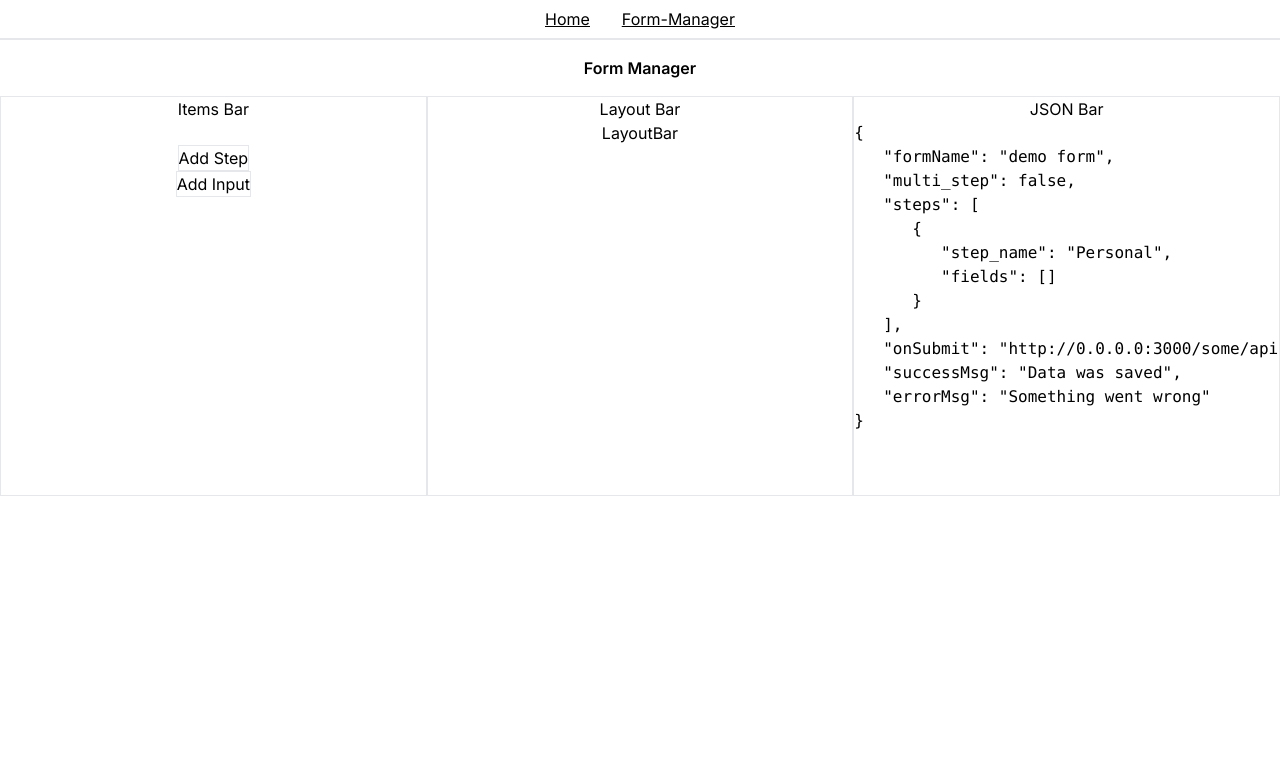
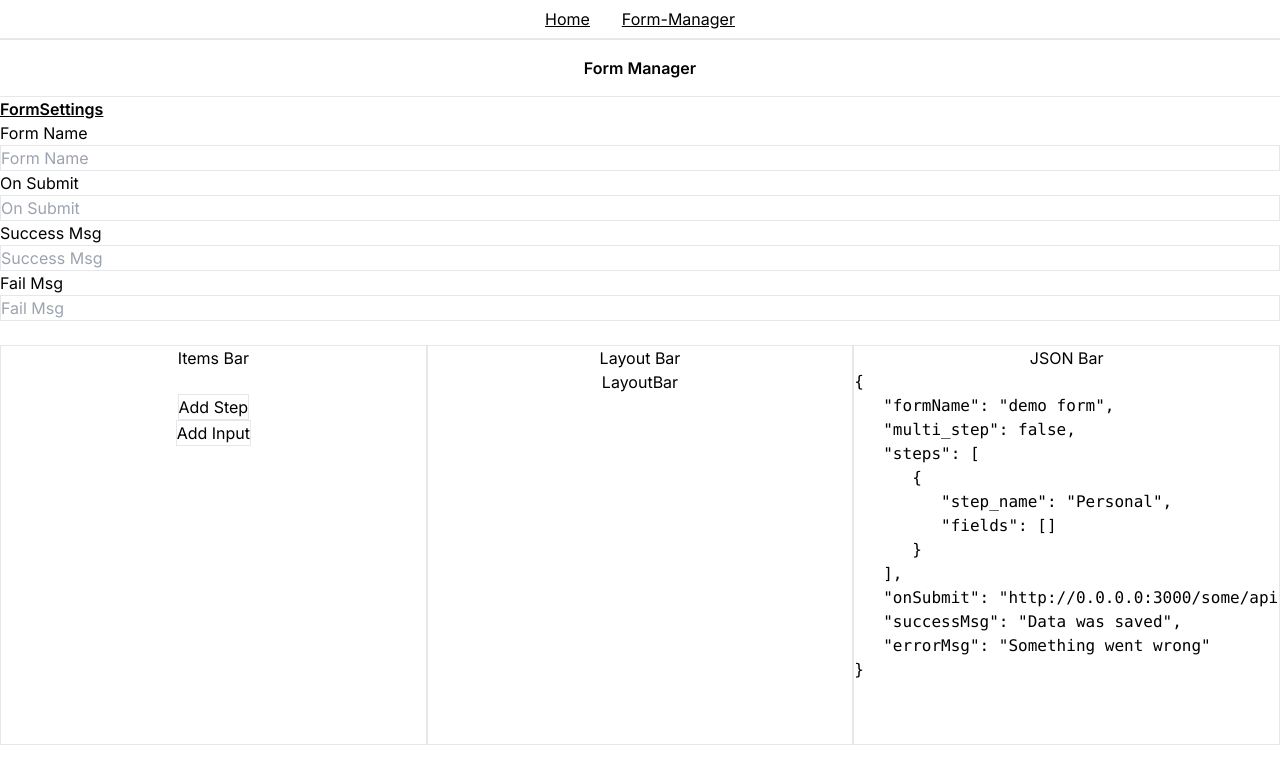
Before and after one commit to saiksaif/form-flow-manager, a Next.js app: page /formManager in a window 1280 px wide. Shown: the top 784 px of the page. Built offline with nearby package versions, Linux system fonts and the light colour scheme.

Commit message:
Added form settings bar

```diff
--- /dev/null
+++ b/src/Components/formSettings.jsx
@@ -0,0 +1,34 @@
+import React from 'react'
+
+const FormSettings = ({data, update}) => {
+  return (
+    <div className='p-4'>
+        <p className='text-lg font-semibold underline'>
+            FormSettings
+        </p>
+        <div className='grid grid-cols-4 gap-3'>
+            <div className='flex flex-col'>
+                <label htmlFor="">Form Name</label>
+                <input className='border rounded shadow p-2' type="text" placeholder='Form Name' />
+            </div>
+
+            <div className='flex flex-col'>
+                <label htmlFor="">On Submit</label>
+                <input className='border rounded shadow p-2' type="text" placeholder='On Submit' />
+            </div>
+
+            <div className='flex flex-col'>
+                <label htmlFor="">Success Msg</label>
+                <input className='border rounded shadow p-2' type="text" placeholder='Success Msg' />
+            </div>
+
+            <div className='flex flex-col'>
+                <label htmlFor="">Fail Msg</label>
+                <input className='border rounded shadow p-2' type="text" placeholder='Fail Msg' />
+            </div>
+        </div>
+    </div>
+  )
+}
+
+export default FormSettings
--- a/src/Components/items/addStep.jsx
+++ b/src/Components/items/addStep.jsx
@@ -9,7 +9,7 @@ const AddStep = ({ data, update }) => {
     // Perform any necessary logic with the inputValue
     // For example, you can update the data array
     // and then close the modal
-    update([...data, inputValue]);
+    // update([...data, inputValue]);
     setShowPopup(false);
   };
 
--- a/src/app/formManager/page.jsx
+++ b/src/app/formManager/page.jsx
@@ -1,5 +1,6 @@
 "use client"
 import React, { useState } from 'react'
+import FormSettings from '@/Components/formSettings'
 import JsonBar from '@/Components/jsonBar'
 import ItemsBar from '@/Components/itemsBar'
 import LayoutBar from '@/Components/layoutBar'
@@ -22,6 +23,11 @@ const FormManager = () => {
   return (
     <div>
         <p className='text-center font-semibold my-4'>Form Manager</p>
+        <hr />
+        <div>
+            <FormSettings />
+            <br />
+        </div>
         <div className='grid grid-cols-3 min-h-[50vh] text-center'>
             <div className='border'>
                 Items Bar
```
